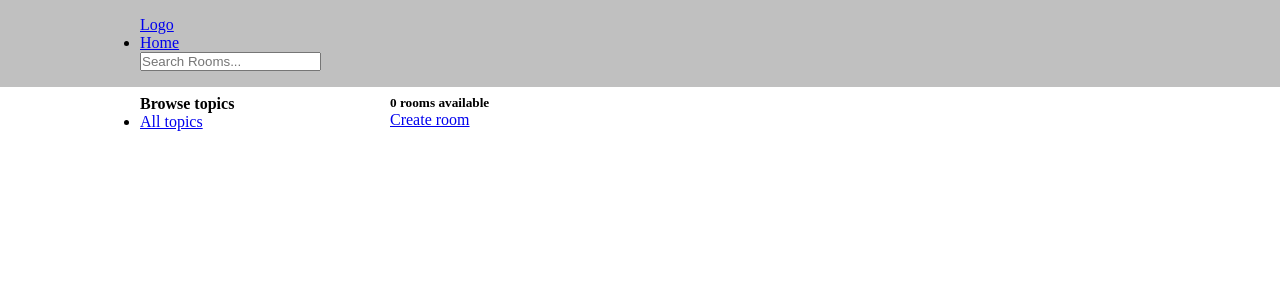
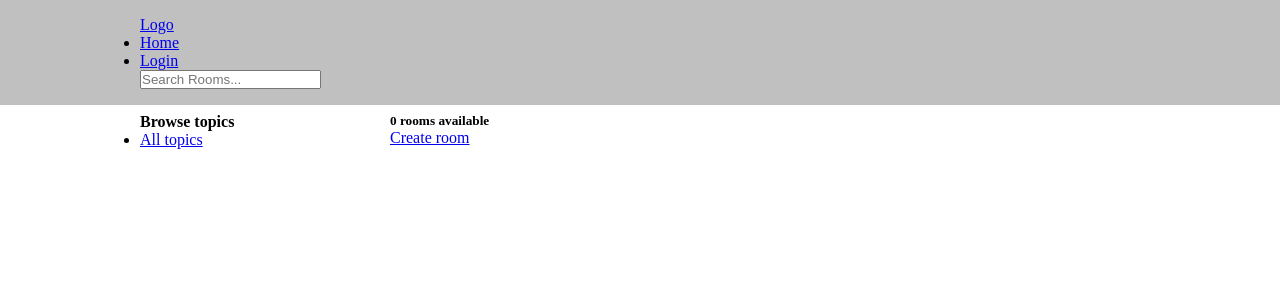
Before and after one commit to paulnyabaro/studyapp, a Django app: page / in a window 1280 px wide. Shown: the top 300 px of the page. Run offline with Django 4.2, Linux system fonts and the light colour scheme; data that the repository does not hold is empty.

Commit message:
Added login link

```diff
--- a/studyapp/base/urls.py
+++ b/studyapp/base/urls.py
@@ -7,4 +7,5 @@ urlpatterns = [
     path('create-room/', views.create_room, name='create_room'),
     path('update-room/<str:pk>/', views.update_room, name='update_room'),
     path('delete-room/<str:pk>/', views.delete_room, name='delete_room'),
+    path('login', views.login_page, name='login'),
 ]
--- a/studyapp/base/views.py
+++ b/studyapp/base/views.py
@@ -2,6 +2,10 @@ from django.shortcuts import render, redirect
 from django.db.models import Q
 from .models import Room, Topic
 from .forms import RoomForm
+
+def login_page(request):
+    context = {}
+    return render(request, 'base/login_register.html', context)
 
 def home(request):
     q = request.GET.get('q') if request.GET.get('q') != None else ''
--- a/studyapp/templates/navbar.html
+++ b/studyapp/templates/navbar.html
@@ -6,6 +6,9 @@
                 <li>
                     <a href="{% url 'home' %}">Home</a>
                 </li>
+                <li>
+                    <a href="{% url 'login' %}">Login</a>
+                </li>
             </ul>
             <form action="{% url 'home' %}" method="GET">
                 <input type="text" name="q" placeholder="Search Rooms..." id="">
```
